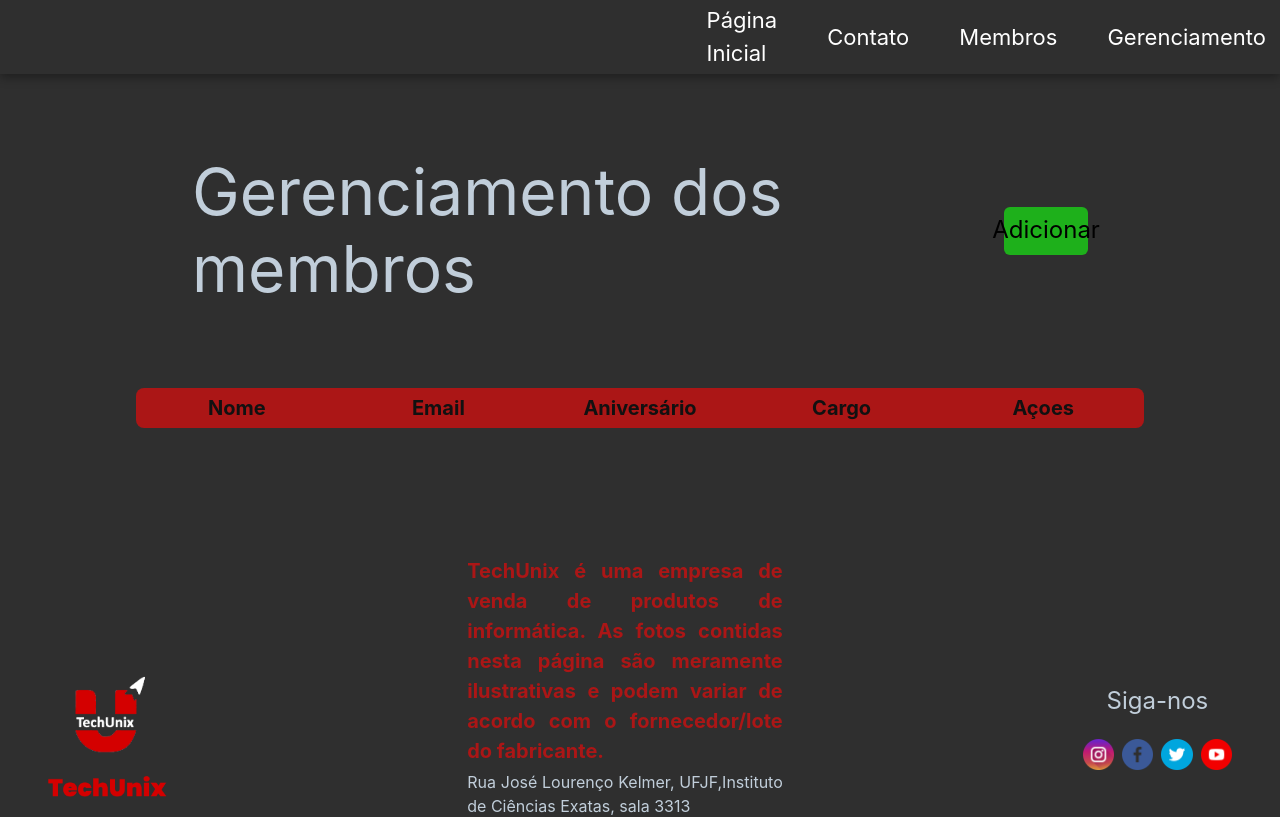
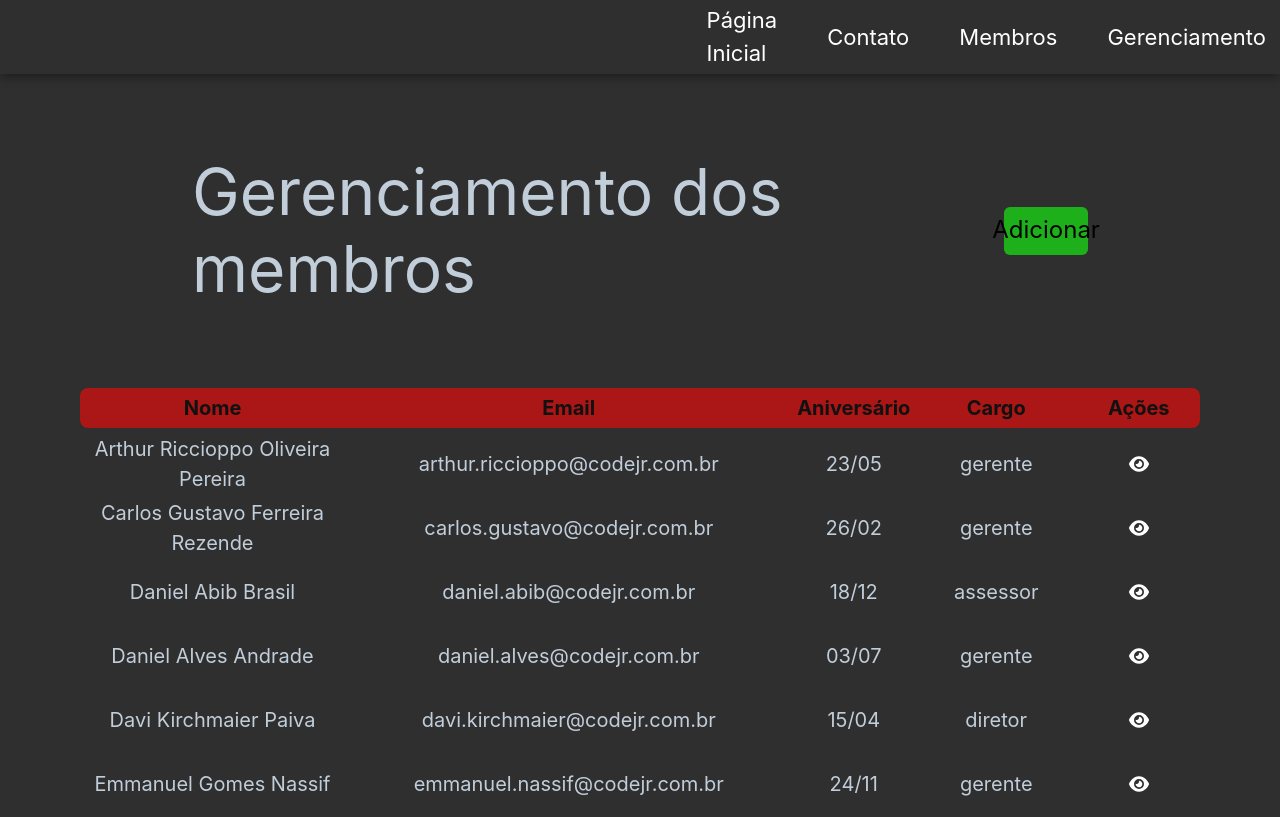
Before and after one commit to gabrields03/Desafio-Next-Codejr, a Next.js app: page /gerenciamento in a window 1280 px wide. Shown: the top 817 px of the page. Built offline with nearby package versions, Linux system fonts and the light colour scheme; data requests are answered from the project's data file.

Commit message:
Criação da visualização de membro

```diff
--- /dev/null
+++ b/src/components/Modals/View/index.tsx
@@ -0,0 +1,85 @@
+import React from 'react'
+import {
+    Modal,
+    ModalOverlay,
+    ModalContent,
+    ModalHeader,
+    ModalFooter,
+    ModalBody,
+    ModalCloseButton,
+    Button,
+    useDisclosure,
+    FormControl,
+    FormLabel,
+    Input,
+  } from '@chakra-ui/react'
+
+  interface ViewProps{
+    nome: string
+    email: string
+    aniversario: string
+    cargo: string
+  }
+
+  export function View({ nome, email, aniversario, cargo }:ViewProps) {
+    const { isOpen, onOpen, onClose } = useDisclosure()
+
+    const initialRef = React.useRef(null)
+    const finalRef = React.useRef(null)
+
+    return (
+      <>
+        <svg
+        xmlns="http://www.w3.org/2000/svg"
+        viewBox="0 0 576 512"
+        fill="#ffffff"
+        width={"20px"}
+        height={"20px"}
+        onClick={onOpen}
+        style={{ cursor: "pointer" }}
+      >
+        <path d="M288 32c-80.8 0-145.5 36.8-192.6 80.6C48.6 156 17.3 208 2.5 243.7c-3.3 7.9-3.3 16.7 0 24.6C17.3 304 48.6 356 95.4 399.4C142.5 443.2 207.2 480 288 480s145.5-36.8 192.6-80.6c46.8-43.5 78.1-95.4 93-131.1c3.3-7.9 3.3-16.7 0-24.6c-14.9-35.7-46.2-87.7-93-131.1C433.5 68.8 368.8 32 288 32zM144 256a144 144 0 1 1 288 0 144 144 0 1 1 -288 0zm144-64c0 35.3-28.7 64-64 64c-7.1 0-13.9-1.2-20.3-3.3c-5.5-1.8-11.9 1.6-11.7 7.4c.3 6.9 1.3 13.8 3.2 20.7c13.7 51.2 66.4 81.6 117.6 67.9s81.6-66.4 67.9-117.6c-11.1-41.5-47.8-69.4-88.6-71.1c-5.8-.2-9.2 6.1-7.4 11.7c2.1 6.4 3.3 13.2 3.3 20.3z" />
+      </svg>
+
+        <Modal
+          initialFocusRef={initialRef}
+          finalFocusRef={finalRef}
+          isOpen={isOpen}
+          onClose={onClose}
+        >
+          <ModalOverlay />
+          <ModalContent
+          top={20}
+          >
+            <ModalHeader>Visualização</ModalHeader>
+            <ModalCloseButton />
+            <ModalBody pb={6}>
+              <FormControl>
+                <FormLabel>Nome</FormLabel>
+                <Input ref={initialRef} placeholder='Nome' value={nome} readOnly/>
+              </FormControl>
+
+              <FormControl mt={4}>
+                <FormLabel>Email</FormLabel>
+                <Input placeholder='Email' value={email} readOnly/>
+              </FormControl>
+
+              <FormControl mt={4}>
+                <FormLabel>Aniversário</FormLabel>
+                <Input placeholder='Aniversário' value={aniversario} readOnly/>
+              </FormControl>
+
+              <FormControl mt={4}>
+                <FormLabel>Cargo</FormLabel>
+                <Input placeholder='Cargo' value={cargo} readOnly/>
+              </FormControl>
+            </ModalBody>
+
+            <ModalFooter>
+              <Button onClick={onClose}>Cancel</Button>
+            </ModalFooter>
+          </ModalContent>
+        </Modal>
+      </>
+    )
+  }
--- a/src/components/Table/index.tsx
+++ b/src/components/Table/index.tsx
@@ -1,6 +1,7 @@
 import { Grid, GridItem, Stack } from "@chakra-ui/react";
 import { TextBold, TextProducts } from "../Text";
 import React, { useEffect, useState } from "react"
+import { View } from "../Modals/View";
 
 interface Code {
     id: number;
@@ -22,7 +23,6 @@ export function TableMembros() {
     return (
         <Stack
             w={"100%"}
-            spacing={10}
         >
             <Stack>
                 <Grid templateColumns='repeat(4, 1fr)' gap={0}>
@@ -67,7 +67,7 @@ export function TableMembros() {
 
 
             <Stack>
-            {code.map((code)=>(
+                {code.map((code) => (
                     <Grid templateColumns='repeat(4, 1fr)' gap={0}>
                         <GridItem
                             display={"flex"}
@@ -111,19 +111,27 @@ export function TableMembros() {
 }
 
 export function TableGerenciamentoMembros() {
+    const [code, setCode] = useState<Code[]>([]);
+
+    useEffect(() => {
+        fetch('http://localhost:3000/code')
+            .then((response) => response.json())
+            .then((data) => setCode(data))
+            .catch((error) => console.log(error));
+    }, []);
     return (
         <Stack
-            w={"90%"}
+            w={"100%"}
         >
-            <Grid templateColumns='repeat(5, 1fr)' gap={0}>
+            <Grid templateColumns='repeat(8, 1fr)' gap={5} bg={"red"} borderRadius={"8px 8px 8px 8px"} >
 
                 <GridItem
                     display={"flex"}
                     justifyContent={"center"}
                     alignItems={"center"}
-                    bg={"red"}
                     h={10}
-                    borderRadius={"8px 0px 0px 8px"}
+                    colStart={1}
+                    colEnd={3}
                 >
                     <TextBold fontSize={"20px"} textAlign={"center"} text={"Nome"} color={"black"} />
                 </GridItem>
@@ -132,7 +140,8 @@ export function TableGerenciamentoMembros() {
                     display={"flex"}
                     justifyContent={"center"}
                     alignItems={"center"}
-                    bg={"red"}
+                    colStart={3}
+                    colEnd={6}
                 >
                     <TextBold fontSize={"20px"} textAlign={"center"} text={"Email"} color={"black"} />
                 </GridItem>
@@ -141,7 +150,8 @@ export function TableGerenciamentoMembros() {
                     display={"flex"}
                     justifyContent={"center"}
                     alignItems={"center"}
-                    bg={"red"}
+                    colStart={6}
+                    colEnd={7}
                 >
                     <TextBold fontSize={"20px"} textAlign={"center"} text={"Aniversário"} color={"black"} />
                 </GridItem>
@@ -150,7 +160,8 @@ export function TableGerenciamentoMembros() {
                     display={"flex"}
                     justifyContent={"center"}
                     alignItems={"center"}
-                    bg={"red"}
+                    colStart={7}
+                    colEnd={8}
                 >
                     <TextBold fontSize={"20px"} textAlign={"center"} text={"Cargo"} color={"black"} />
                 </GridItem>
@@ -159,13 +170,72 @@ export function TableGerenciamentoMembros() {
                     display={"flex"}
                     justifyContent={"center"}
                     alignItems={"center"}
-                    bg={"red"}
-                    borderRadius={"0px 8px 8px 0px"}
+                    colStart={8}
+                    colEnd={9}
                 >
-                    <TextBold fontSize={"20px"} textAlign={"center"} text={"Açoes"} color={"black"} />
+                    <TextBold fontSize={"20px"} textAlign={"center"} text={"Ações"} color={"black"} />
                 </GridItem>
 
             </Grid>
+            <Stack>
+                {code.map((code) => (
+                    <Grid templateColumns='repeat(8, 1fr)' gap={5}>
+
+                        <GridItem
+                            display={"flex"}
+                            justifyContent={"center"}
+                            alignItems={"center"}
+                            h={14}
+                            colStart={1}
+                            colEnd={3}
+                        >
+                            <TextProducts size={"20px"} textAlign={"center"} text={code.name} color={"fontColor"} />
+                        </GridItem>
+
+                        <GridItem
+                            display={"flex"}
+                            justifyContent={"center"}
+                            alignItems={"center"}
+                            colStart={3}
+                            colEnd={6}
+                        >
+                            <TextProducts size={"20px"} textAlign={"center"} text={code.email} color={"fontColor"} />
+                        </GridItem>
+
+                        <GridItem
+                            display={"flex"}
+                            justifyContent={"center"}
+                            alignItems={"center"}
+                            colStart={6}
+                            colEnd={7}
+                        >
+                            <TextProducts size={"20px"} textAlign={"center"} text={code.aniversario} color={"fontColor"} />
+                        </GridItem>
+
+                        <GridItem
+                            display={"flex"}
+                            justifyContent={"center"}
+                            alignItems={"center"}
+                            colStart={7}
+                            colEnd={8}
+                        >
+                            <TextProducts size={"20px"} textAlign={"center"} text={code.cargo} color={"fontColor"} />
+                        </GridItem>
+
+                        <GridItem
+                            display={"flex"}
+                            justifyContent={"center"}
+                            alignItems={"center"}
+                            colStart={8}
+                            colEnd={9}
+                        >
+                            <View nome={code.name} email={code.email} aniversario={code.aniversario} cargo={code.cargo} />
+                        </GridItem>
+
+
+                    </Grid>
+                ))}
+            </Stack>
         </Stack>
     )
 }
```
Lines whose indentation alone changed are shown as unchanged.
